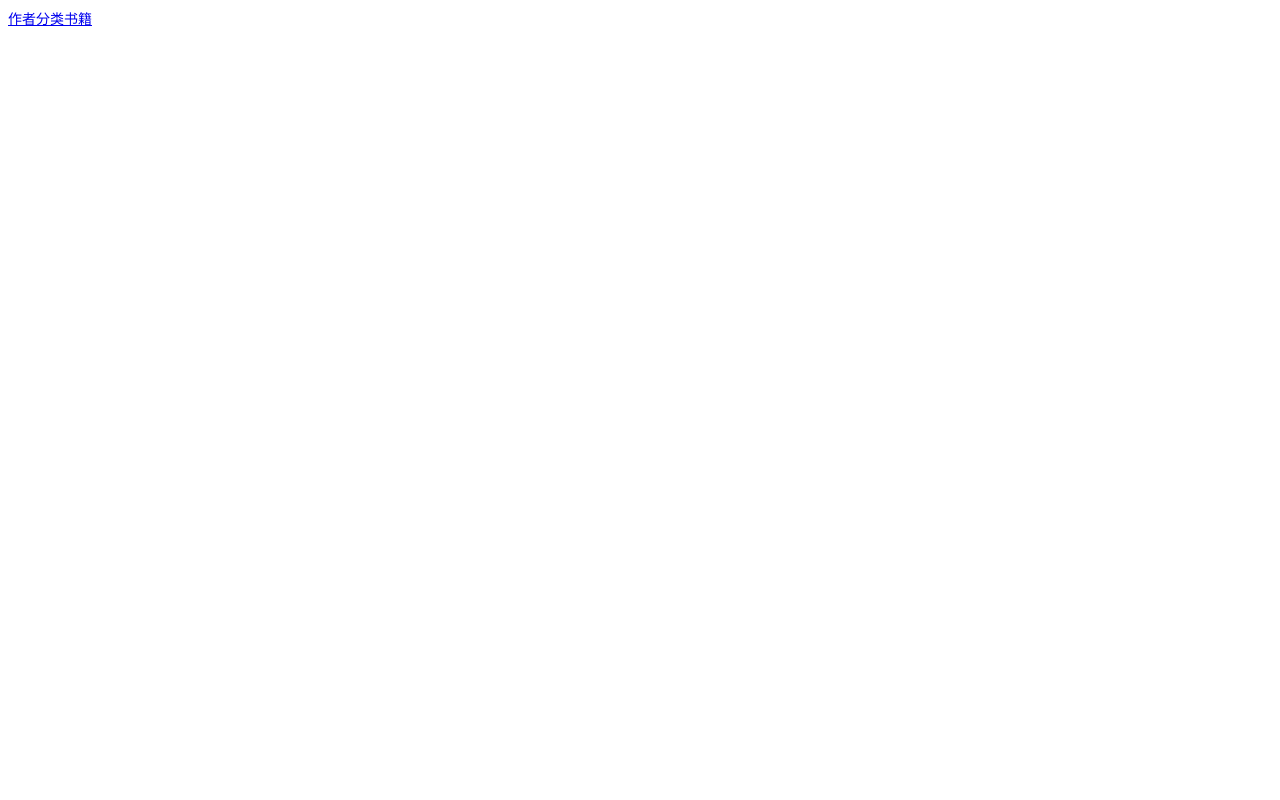
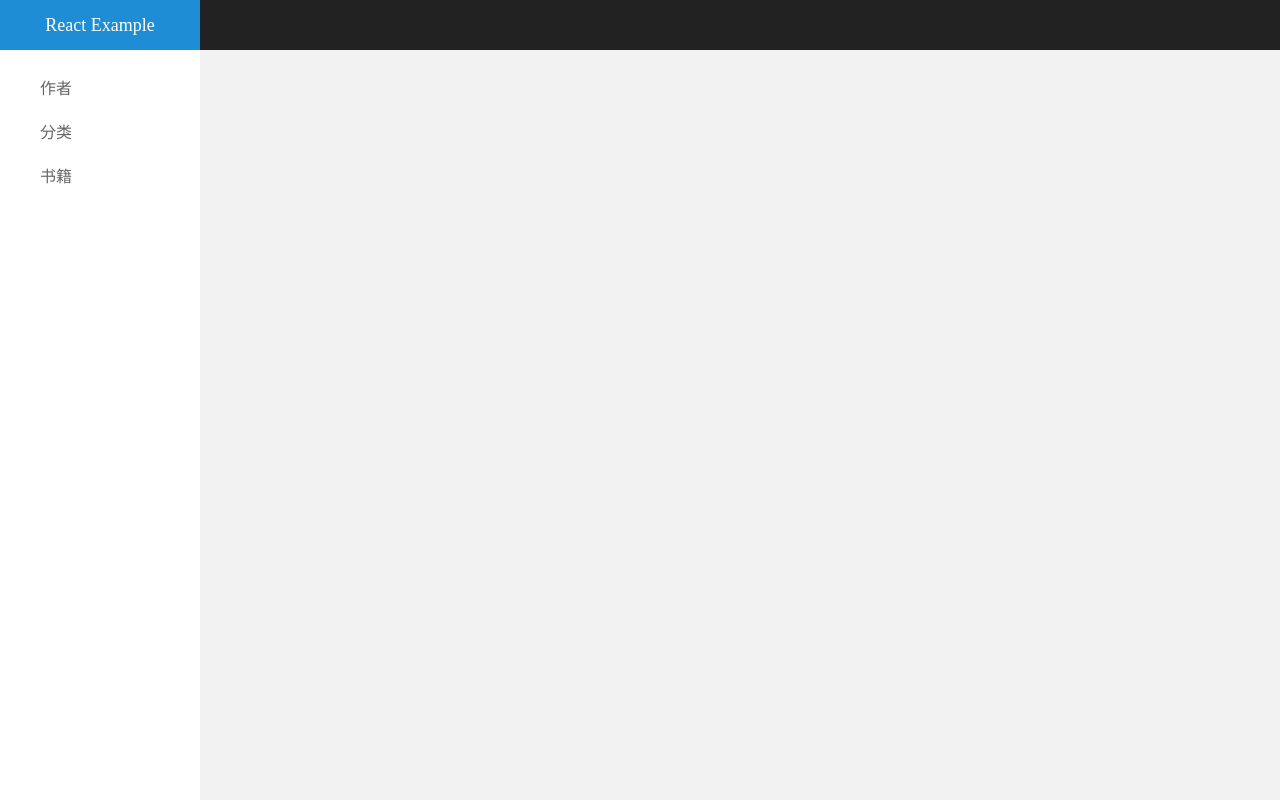
Before and after one commit to Lobos/react-example, a React app: page /book in a window 1280 px wide. Built offline with nearby package versions, Linux system fonts and the light colour scheme; the HTML template or start-up script is replaced by a standard one.

Commit message:
css module

```diff
--- a/src/App.js
+++ b/src/App.js
@@ -1,23 +1,31 @@
 import React from 'react'
-import { HashRouter as Router, Route, Link } from 'react-router-dom'
+import { HashRouter as Router, Route, NavLink } from 'react-router-dom'
 
 import Author from '_/components/author'
 import Category from '_/components/category'
 import Book from '_/components/book'
 
-import '_/styles/index.scss'
+import _styles from '_/styles/index.scss'
+import _header from '_/styles/header.scss'
+import _menu from '_/styles/menu.scss'
 
 function App() {
   return (
     <Router>
       <div>
-        <div>
-          <Link to="/author">作者</Link>
-          <Link to="/category">分类</Link>
-          <Link to="/book">书籍</Link>
+        <div className={_header.container}>
+          <div className={_header.logo}>
+            React Example
+          </div>
         </div>
 
-        <div>
+        <div className={_menu.container}>
+          <NavLink activeClassName={_menu.active} to="/author">作者</NavLink>
+          <NavLink activeClassName={_menu.active} to="/category">分类</NavLink>
+          <NavLink activeClassName={_menu.active} to="/book">书籍</NavLink>
+        </div>
+
+        <div className={_styles.main}>
           <Route path="/author" component={Author} />
           <Route path="/category" component={Category} />
           <Route path="/book" component={Book} />
--- /dev/null
+++ b/src/styles/header.scss
@@ -0,0 +1,18 @@
+.container {
+  position: fixed;
+  z-index: 900;
+  left: 0;
+  top: 0;
+  width: 100%;
+  height: 50px;
+  background: #222;
+  color: #fff;
+
+  .logo {
+    width: 200px;
+    background: #1f8dd6;
+    line-height: 50px;
+    font-size: 18px;
+    text-align: center;
+  }
+}
--- a/src/styles/index.scss
+++ b/src/styles/index.scss
@@ -1,3 +1,14 @@
+html {
+  background: #f2f2f2;
+  font-size: 16px;
+}
+
 body {
-  font-size: 14px;
+  padding: 0;
+  margin: 0;
 }
+
+.main {
+  margin: 50px 0 0 200px;
+  padding: 20px;
+}
--- /dev/null
+++ b/src/styles/menu.scss
@@ -0,0 +1,25 @@
+.container {
+  position: fixed;
+  left: 0;
+  top: 0;
+  padding-top: 65px;
+  background: #fff;
+  width: 200px;
+  min-height: 100vh;
+  z-index: 1;
+
+  a {
+    color: #666;
+    text-decoration: none;
+    display: block;
+    padding: 10px 40px;
+
+    &:hover {
+      background: #f2f2f2;
+    }
+  }
+
+  .active {
+    color: #d9534f;
+  }
+}
```
